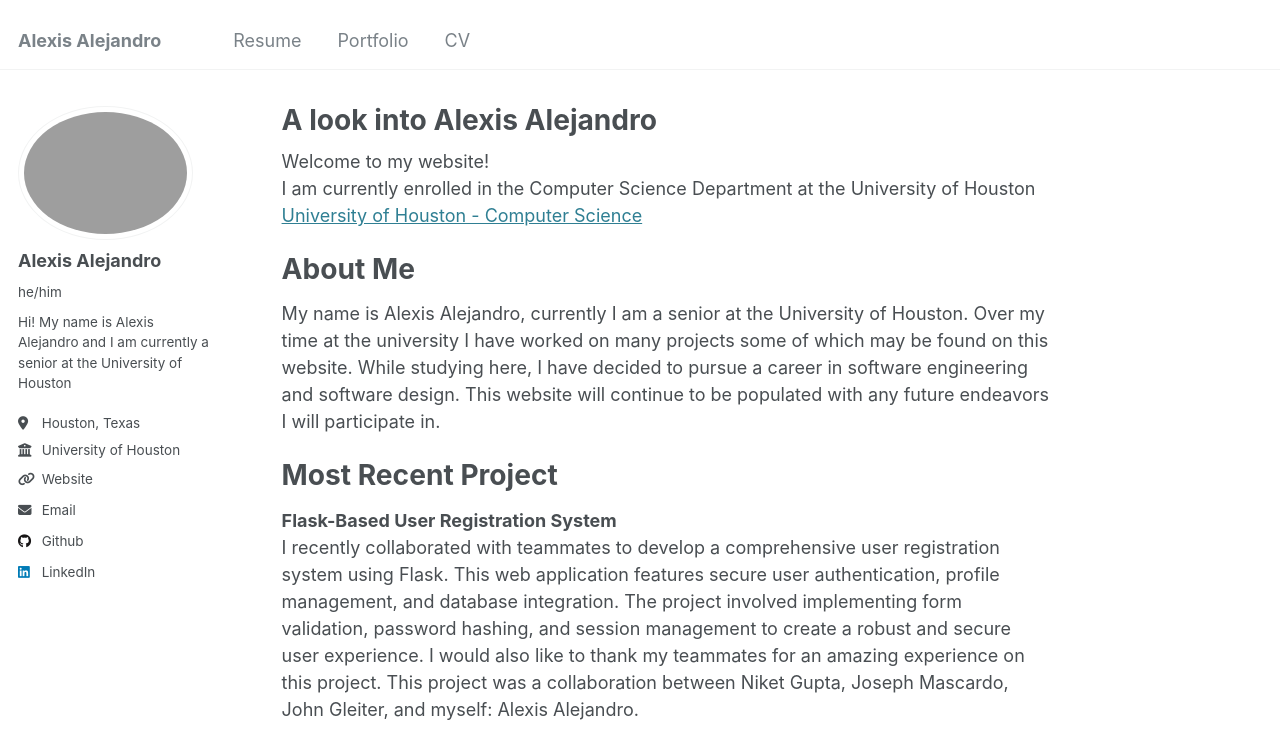
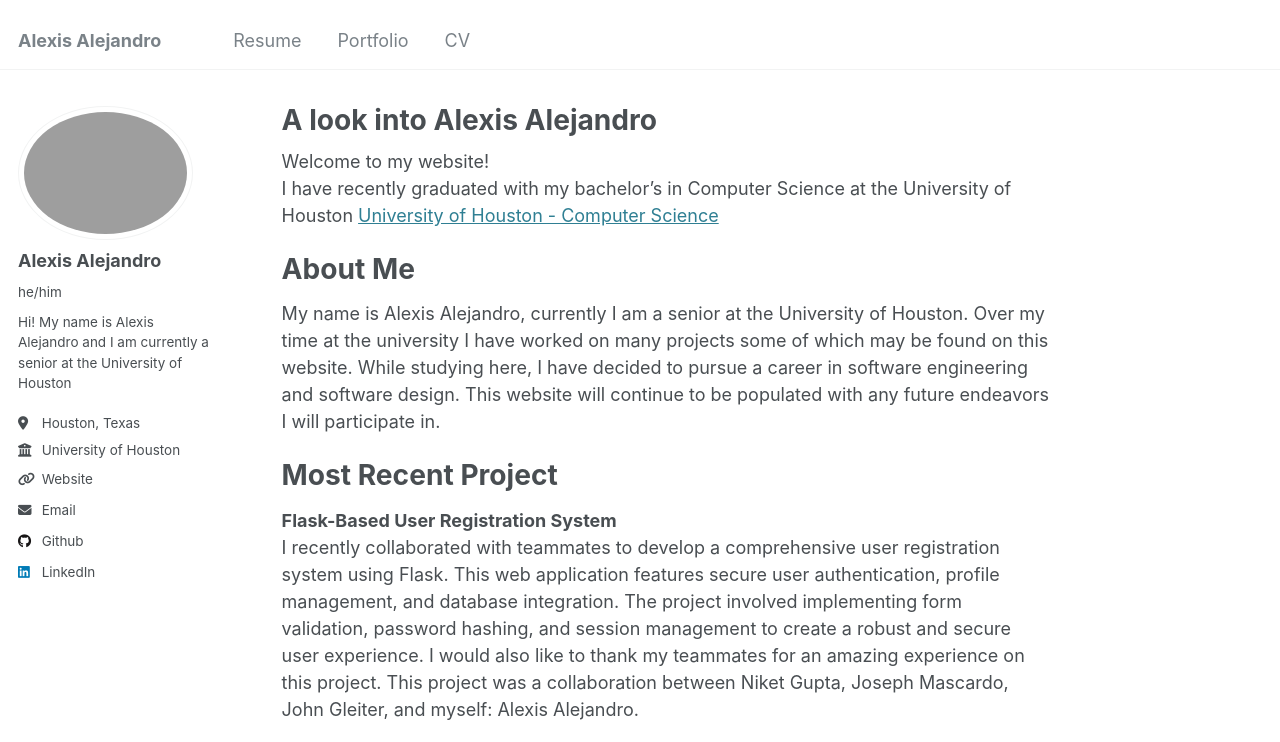
Before and after one commit to AlexisA3400/AlexisA3400.github.io, a Jekyll site: the page built from _pages/about.md, in a window 1280 px wide and 900 px high, cut to the strip 0-742 px from the top of the window. Built offline with Jekyll 4.4.1, drawn with Linux system fonts in a browser that asks for light colours.

Commit message:
Update education status in about page

```diff
--- a/_pages/about.md
+++ b/_pages/about.md
@@ -8,7 +8,7 @@ redirect_from:
 ---
 
 Welcome to my website!
-I am currently enrolled in the Computer Science Department at the University of Houston
+I have recently graduated with my bachelor's in Computer Science at the University of Houston
 [University of Houston - Computer Science](https://www.uh.edu/nsm/computer-science/){:target="_blank"}
 
 About Me
```
